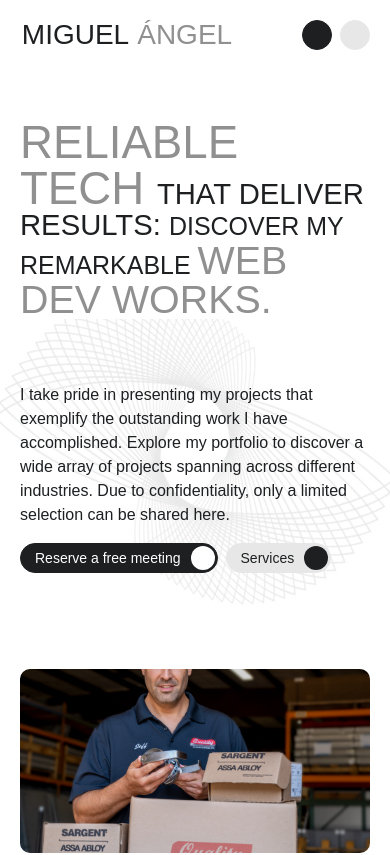
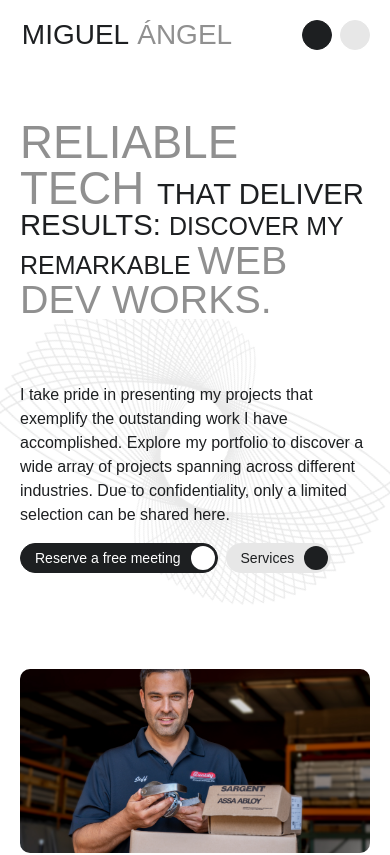
Before and after one commit to muchisx/v1_the_tiger, a React (Vite) app: page /work in a window 390 px wide. Shown: the top 855 px of the page. Built offline with nearby package versions, Linux system fonts and the light colour scheme; some icons are missing; a web font is replaced by a local one.

Commit message:
extend image responsive & add Job content

```diff
--- a/src/components/Card/Card.tsx
+++ b/src/components/Card/Card.tsx
@@ -63,13 +63,14 @@ function Card(props: Props) {
     <CardStyled className={className} customStyles={customStyles} whileHover="hover">
       {backgroundImg && (
         <CardBgImg
-          src={backgroundImg}
-          variants={bgImgMotion}
-          transition={{ duration: 0.4 }}
-          loading="lazy"
+          src={backgroundImg.src}
+          loading={backgroundImg.loading}
+          position={backgroundImg.position}
           width="100%"
           height="100%"
           refTarget="container"
+          variants={bgImgMotion}
+          transition={{ duration: 0.4 }}
         />
       )}
 
--- a/src/components/Card/Card.types.tsx
+++ b/src/components/Card/Card.types.tsx
@@ -4,6 +4,7 @@ import { type Props as CustomIconProps } from '../shared/CustomIcon/CustomIcon.t
 import type { Props as TagProps } from '../shared/Tag/Tag';
 import type { Props as TextProps } from '../shared/Text/Text.types';
 import type { Props as ButtonProps } from '../shared/Button/Button.types';
+import type { Props as ImageResponsiveProps } from '../shared/ImageResponsive/ImageResponsive.types';
 import { type KeyId } from '../../types/general.types';
 
 type CardTagWithKeyId = KeyId & {
@@ -18,7 +19,7 @@ export type CardContainerProps = {
 export type Props = {
   className?: string;
   customStyles?: FlattenSimpleInterpolation;
-  backgroundImg?: string;
+  backgroundImg?: Pick<ImageResponsiveProps, 'src' | 'position' | 'loading'>;
   cardLinkWrap?: {
     to: string;
     newTab?: boolean;
--- a/src/components/shared/ImageResponsive/ImageResponsive.styles.tsx
+++ b/src/components/shared/ImageResponsive/ImageResponsive.styles.tsx
@@ -1,20 +1,11 @@
 import styled from 'styled-components';
-import type { Props } from './ImageResponsive';
-
-type ImageProps = {
-  fit: Props['fit'];
-};
-
-type ImageContainerProps = {
-  $height: Props['height'];
-  $width: Props['width'];
-  $padding?: Props['padding'];
-};
+import type { ImageContainerProps, ImageProps } from './ImageResponsive.types';
 
 export const Image = styled.img<ImageProps>`
   width: 100%;
   height: 100%;
   object-fit: ${(props) => props.fit};
+  object-position: ${(props) => props.position};
 `;
 
 export const ImageResponsiveStyled = styled.div<ImageContainerProps>`
--- a/src/components/shared/ImageResponsive/ImageResponsive.tsx
+++ b/src/components/shared/ImageResponsive/ImageResponsive.tsx
@@ -6,22 +6,42 @@ import { Image, ImageResponsiveStyled } from './ImageResponsive.styles';
 import type { Props } from './ImageResponsive.types';
 
 const ImageResponsive = forwardRef<HTMLDivElement | HTMLImageElement, Props>((props: Props, ref) => {
-  const { height, width, fit = 'cover', padding, src, loading = 'lazy', refTarget = 'container', ...attrs } = props;
+  const {
+    height,
+    width,
+    fit = 'cover',
+    position = 'center',
+    padding,
+    src,
+    loading = 'lazy',
+    refTarget = 'container',
+    ...attrs
+  } = props;
 
   // Dynamically attatch ref target depending on the usage,
   // This allows libraries like framer-motion to target the correct element for animating
   const imageRef = refTarget === 'image' ? ref : undefined;
   const containerRef = refTarget === 'container' ? ref : undefined;
 
+  const imageAttributes = refTarget === 'image' ? attrs : {};
+  const containerAttributes = refTarget === 'container' ? attrs : {};
+
   return (
     <ImageResponsiveStyled
-      {...attrs}
+      {...containerAttributes}
       $height={height}
       $width={width}
       $padding={padding}
       ref={containerRef as React.ForwardedRef<HTMLDivElement>}
     >
-      <Image fit={fit} src={src} loading={loading} ref={imageRef as React.ForwardedRef<HTMLImageElement>} {...attrs} />
+      <Image
+        position={position}
+        fit={fit}
+        src={src}
+        loading={loading}
+        ref={imageRef as React.ForwardedRef<HTMLImageElement>}
+        {...imageAttributes}
+      />
     </ImageResponsiveStyled>
   );
 });
--- a/src/pages/content/Job/job.data.tsx
+++ b/src/pages/content/Job/job.data.tsx
@@ -1,25 +1,25 @@
 /* eslint-disable max-len */
 // Media
-import qdBanner from '../../../assets/images/companies/quality-door/featured-image.jpg';
-import qdFeaturedTask1 from '../../../assets/videos/companies/quality-door/featured-task-1.mp4';
-import qdFeaturedTask2 from '../../../assets/videos/companies/quality-door/featured-task-2.mp4';
-import qdFeaturedTask3 from '../../../assets/videos/companies/quality-door/featured-task-3.mp4';
-import qdFeaturedTask4 from '../../../assets/videos/companies/quality-door/featured-task-4.mp4';
-import freshVictorBanner from '../../../assets/images/companies/fresh-victor/featured-image3.jpg';
-import fvFeaturedTask1 from '../../../assets/videos/companies/fresh-victor/featured-task-1.mp4';
-import fvFeaturedTask2 from '../../../assets/videos/companies/fresh-victor/featured-task-2.mp4';
-import fvFeaturedTask3 from '../../../assets/videos/companies/fresh-victor/featured-task-3.mp4';
-import responsibleBanner from '../../../assets/images/companies/responsible/featured-image.png';
-import resFeaturedTask1 from '../../../assets/videos/companies/responsible/featured-task-1.mp4';
-import resFeaturedTask2 from '../../../assets/videos/companies/responsible/featured-task-2.mp4';
-import resFeaturedTask3 from '../../../assets/videos/companies/responsible/featured-task-3.mp4';
-import resFeaturedTask4 from '../../../assets/videos/companies/responsible/featured-task-4.mp4';
-import k9Banner from '../../../assets/images/companies/k9-arsenal/featured-image.jpg';
-import k9FeaturedTask1 from '../../../assets/videos/companies/k9-arsenal/featured-task-1.mp4';
-import k9FeaturedTask2 from '../../../assets/videos/companies/k9-arsenal/featured-task-2.mp4';
-import diamondBanner from '../../../assets/images/companies/diamond-mattress/featured-image2.jpg';
-import diamondFeaturedTask1 from '../../../assets/videos/companies/diamond-mattress/featured-task-1.mp4';
-import diamondFeaturedTask2 from '../../../assets/videos/companies/diamond-mattress/featured-task-2.mp4';
+import qdBanner from '@/assets/images/companies/quality-door/featured-image.jpg';
+import qdFeaturedTask1 from '@/assets/videos/companies/quality-door/featured-task-1.mp4';
+import qdFeaturedTask2 from '@/assets/videos/companies/quality-door/featured-task-2.mp4';
+import qdFeaturedTask3 from '@/assets/videos/companies/quality-door/featured-task-3.mp4';
+import qdFeaturedTask4 from '@/assets/videos/companies/quality-door/featured-task-4.mp4';
+import freshVictorBanner from '@/assets/images/companies/fresh-victor/featured-image3.jpg';
+import fvFeaturedTask1 from '@/assets/videos/companies/fresh-victor/featured-task-1.mp4';
+import fvFeaturedTask2 from '@/assets/videos/companies/fresh-victor/featured-task-2.mp4';
+import fvFeaturedTask3 from '@/assets/videos/companies/fresh-victor/featured-task-3.mp4';
+import responsibleBanner from '@/assets/images/companies/responsible/featured-image.png';
+import resFeaturedTask1 from '@/assets/videos/companies/responsible/featured-task-1.mp4';
+import resFeaturedTask2 from '@/assets/videos/companies/responsible/featured-task-2.mp4';
+import resFeaturedTask3 from '@/assets/videos/companies/responsible/featured-task-3.mp4';
+import resFeaturedTask4 from '@/assets/videos/companies/responsible/featured-task-4.mp4';
+import k9Banner from '@/assets/images/companies/k9-arsenal/featured-image.jpg';
+import k9FeaturedTask1 from '@/assets/videos/companies/k9-arsenal/featured-task-1.mp4';
+import k9FeaturedTask2 from '@/assets/videos/companies/k9-arsenal/featured-task-2.mp4';
+import diamondBanner from '@/assets/images/companies/diamond-mattress/featured-image2.jpg';
+import diamondFeaturedTask1 from '@/assets/videos/companies/diamond-mattress/featured-task-1.mp4';
+import diamondFeaturedTask2 from '@/assets/videos/companies/diamond-mattress/featured-task-2.mp4';
 
 // Types
 import type { Job } from './job.types';
@@ -33,6 +33,10 @@ const data: Job[] = [
     jobRole: 'Shopify Developer',
     jobAllies: 'ColoredByte - Designers',
     jobYear: '2022',
+    thumbnailImage: {
+      src: qdBanner,
+      position: 'center 30%',
+    },
     heroBannerImage: qdBanner,
     jobFeaturedPhrase:
       "Embarking on the challenge of enhancing Quality Door's development was a remarkable challenge. I skillfully developed two redesigned homepages that breathed new life into the brand, while seamlessly incorporating new sections and features throughout the entire store.",
@@ -88,6 +92,9 @@ const data: Job[] = [
     jobRole: 'Shopify Developer',
     jobAllies: 'ColoredByte - Designers',
     jobYear: '2022',
+    thumbnailImage: {
+      src: freshVictorBanner,
+    },
     heroBannerImage: freshVictorBanner,
     jobFeaturedPhrase:
       'fresh victor fresh victor fresh victor fresh victor fresh victor fresh victor fresh victor fresh victor fresh victor fresh victor fresh victor fresh victor fresh victor fresh victor fresh victor.',
@@ -133,6 +140,10 @@ const data: Job[] = [
     jobRole: 'Shopify Developer',
     jobAllies: 'ColoredByte - Designers',
     jobYear: '2022',
+    thumbnailImage: {
+      src: responsibleBanner,
+      position: 'center top',
+    },
     heroBannerImage: responsibleBanner,
     jobFeaturedPhrase:
       'responsible responsible responsible responsible responsible responsible responsible responsible responsible responsible responsible responsible responsible responsible responsible responsible responsible.',
@@ -186,6 +197,9 @@ const data: Job[] = [
     jobRole: 'Shopify Developer',
     jobAllies: 'ColoredByte - Designers',
     jobYear: '2023',
+    thumbnailImage: {
+      src: k9Banner,
+    },
     heroBannerImage: k9Banner,
     jobFeaturedPhrase:
       'k9 arsenal k9 arsenal k9 arsenal k9 arsenal k9 arsenal k9 arsenal k9 arsenal k9 arsenal k9 arsenal k9 arsenal k9 arsenal k9 arsenal k9 arsenal k9 arsenal k9 arsenal.',
@@ -223,6 +237,10 @@ const data: Job[] = [
     jobRole: 'Shopify Developer',
     jobAllies: 'ColoredByte - Designers',
     jobYear: '2022',
+    thumbnailImage: {
+      src: diamondBanner,
+      position: 'center 80%',
+    },
     heroBannerImage: diamondBanner,
     jobFeaturedPhrase:
       'I successfully built custom and customizable components for their Shopify Store, including upsell features directly on the product page. This implementation led to increased conversion rates and enhanced overall performance.',
--- a/src/pages/content/Job/job.types.tsx
+++ b/src/pages/content/Job/job.types.tsx
@@ -1,5 +1,6 @@
-import type { Props as ImageBannerProps } from '../../../components/ImageBanner/imageBanner.types';
-import type { Props as TabbedContentProps } from '../../../components/TabbedContent/TabbedContent.types';
+import type { Props as ImageBannerProps } from '@/components/ImageBanner/imageBanner.types';
+import type { Props as TabbedContentProps } from '@/components/TabbedContent/TabbedContent.types';
+import type { Props as CardProps } from '@/components/Card/Card.types';
 
 export type Job = {
   id: number;
@@ -9,6 +10,7 @@ export type Job = {
   jobRole: string;
   jobAllies?: string;
   jobYear: string;
+  thumbnailImage: CardProps['backgroundImg'];
   heroBannerImage: ImageBannerProps['src'];
   jobFeaturedPhrase: string;
   jobAdditionalInfo: string;
--- a/src/pages/content/Job/jobMoreJobs.tsx
+++ b/src/pages/content/Job/jobMoreJobs.tsx
@@ -1,11 +1,11 @@
 import { ArrowRight } from '@styled-icons/fluentui-system-filled';
 import { css } from 'styled-components';
-import type { Props as CardGridProps } from '../../../components/CardGrid/CardGrid.types';
-import { CardFooter, CardStyled } from '../../../components/Card/Card.styles';
+import type { Props as CardGridProps } from '@/components/CardGrid/CardGrid.types';
+import { CardFooter, CardStyled } from '@/components/Card/Card.styles';
 import data from './job.data';
 import type { Job } from './job.types';
-import HeadingStyled from '../../../components/shared/Heading/Heading.styles';
-import { CardGridCellBottom } from '../../../components/CardGrid/CardGrid.styles';
+import HeadingStyled from '@/components/shared/Heading/Heading.styles';
+import { CardGridCellBottom } from '@/components/CardGrid/CardGrid.styles';
 
 const customStyles: CardGridProps['customStyles'] = css`
   ${CardStyled} {
@@ -46,7 +46,9 @@ const generateJobCardsProps = (job: Job): CardGridProps['cardCells'][0] => {
   return {
     $keyId: job.id,
     card: {
-      backgroundImg: job.heroBannerImage,
+      backgroundImg: {
+        src: job.heroBannerImage,
+      },
       cardLinkWrap: {
         to: `/work/${job.jobId}`,
       },
--- a/src/pages/content/Work/workJobCards.tsx
+++ b/src/pages/content/Work/workJobCards.tsx
@@ -46,7 +46,11 @@ const generateWorkJobCardsProps = (job: Job): CardGridProps['cardCells'][0] => {
   return {
     $keyId: job.id,
     card: {
-      backgroundImg: job.heroBannerImage,
+      backgroundImg: {
+        src: job.thumbnailImage?.src as string,
+        loading: job.thumbnailImage?.loading,
+        position: job.thumbnailImage?.position,
+      },
       cardLinkWrap: {
         to: `/work/${job.jobId}`,
       },
```
Also changed, not shown: src/components/shared/ImageResponsive/ImageResponsive.types.tsx (+15 -2 lines), src/assets/images/companies/k9-arsenal/featured-image.jpg.
